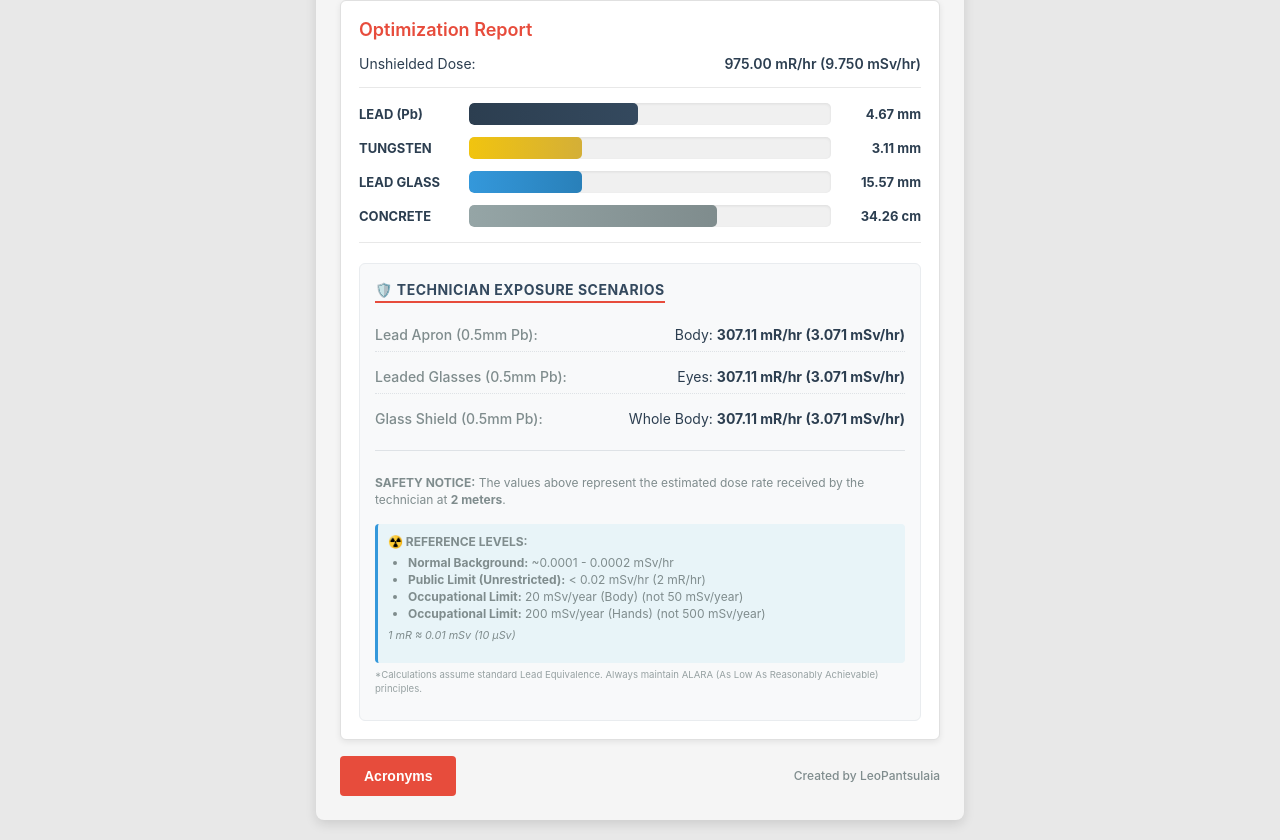
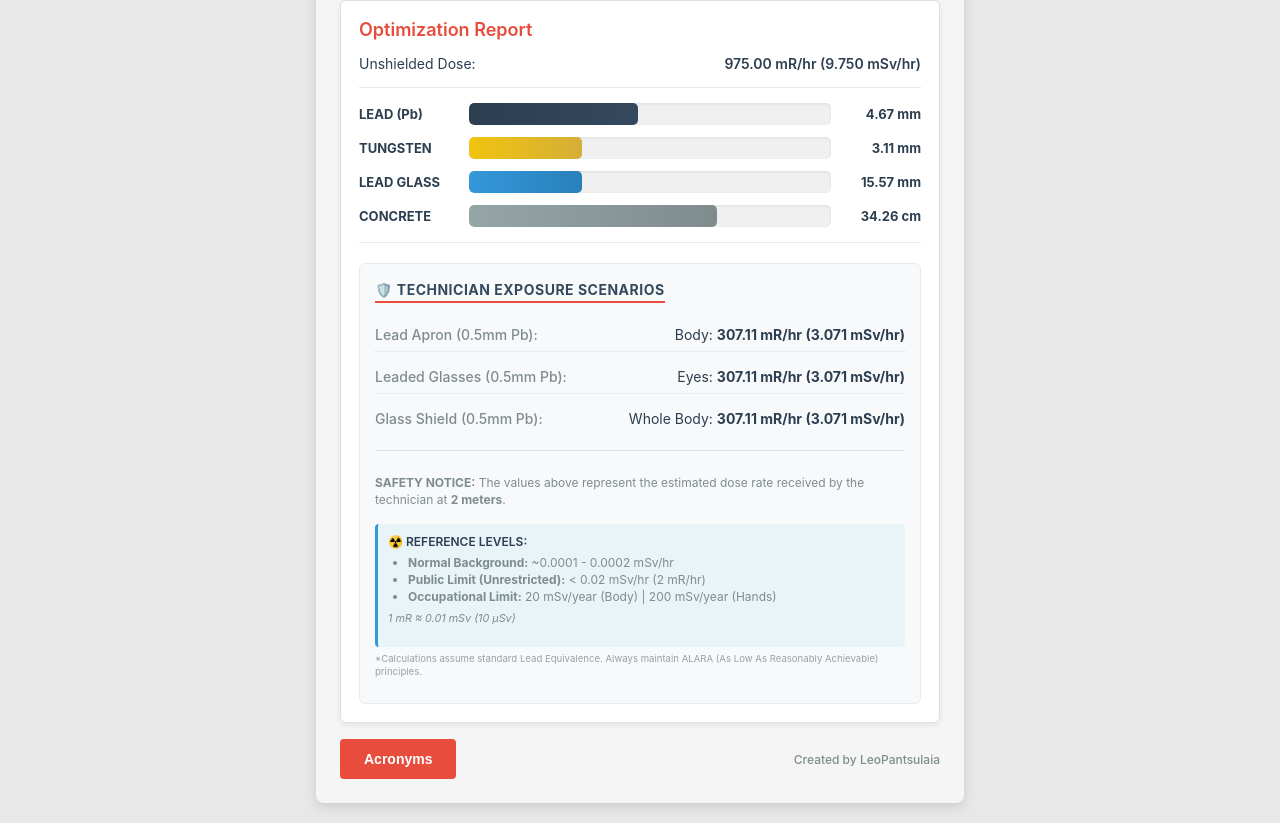
Before and after one commit to leopantsulaia/physics-flex, a React (Create React App) app: page / in a window 1280 px wide. Shown: the part 359-1199 px from the top of the page. Built offline with nearby package versions, Linux system fonts and the light colour scheme.

Commit message:
feat: Implement new ShieldingResults component to display optimization reports and safety scenarios.

```diff
--- a/src/components/ShieldingCalculator/ShieldingCalculator.module.scss
+++ /dev/null
@@ -1,61 +0,0 @@
-// ShieldingCalculator.module.scss
-$primary-color: #d32f2f;
-$background-light: #f4f4f4;
-$border-color: #333;
-$text-color: #333;
-$secondary-text: #999;
-
-.container {
-  font-family: "Arial", sans-serif;
-  max-width: 600px;
-  margin: 20px auto;
-  border: 2px solid $border-color;
-  padding: 20px;
-  background-color: $background-light;
-  position: relative;
-  box-shadow: 0 2px 8px rgba(0, 0, 0, 0.1);
-}
-
-.title {
-  border-bottom: 2px solid $primary-color;
-  padding-bottom: 10px;
-  color: $text-color;
-  margin: 0 0 20px 0;
-  font-size: 24px;
-  font-weight: 600;
-}
-
-.grid {
-  display: grid;
-  gap: 15px;
-  margin-top: 20px;
-}
-
-.disclaimer {
-  font-size: 10px;
-  color: $secondary-text;
-  margin-top: 20px;
-  text-align: center;
-  line-height: 1.5;
-  font-weight: 500;
-}
-
-.footer {
-  position: absolute;
-  bottom: 10px;
-  right: 15px;
-  font-size: 11px;
-  color: $secondary-text;
-  font-weight: 500;
-}
-
-@media (max-width: 640px) {
-  .container {
-    margin: 10px;
-    padding: 15px;
-  }
-
-  .title {
-    font-size: 20px;
-  }
-}
--- a/src/components/ShieldingResults/ShieldingResults.js
+++ b/src/components/ShieldingResults/ShieldingResults.js
@@ -103,17 +103,15 @@ export const ShieldingResults = ({ results, distance }) => {
             <strong>SAFETY NOTICE:</strong> The values above represent the estimated dose rate
             received by the technician at <strong>{distance} meters</strong>.
           </p>
-          <div style={{ marginTop: '15px', padding: '10px', background: '#e8f4f8', borderRadius: '4px', borderLeft: '3px solid #3498db' }}>
-            <strong>☢️ REFERENCE LEVELS:</strong>
-            <ul style={{ margin: '5px 0 0 20px', padding: 0 }}>
+          <div className={styles.referenceLevels}>
+            <span className={styles.referenceTitle}>☢️ REFERENCE LEVELS:</span>
+            <ul className={styles.referenceList}>
               <li><strong>Normal Background:</strong> ~0.0001 - 0.0002 mSv/hr</li>
               <li><strong>Public Limit (Unrestricted):</strong> &lt; 0.02 mSv/hr (2 mR/hr)</li>
-              <li><strong>Occupational Limit:</strong> 20 mSv/year (Body) (not 50 mSv/year) </li>
-              <li><strong>Occupational Limit:</strong> 200 mSv/year (Hands) (not 500 mSv/year)</li>
-
+              <li><strong>Occupational Limit:</strong> 20 mSv/year (Body) | 200 mSv/year (Hands)</li>
             </ul>
-            <p style={{ marginTop: '5px', fontSize: '0.9em' }}>
-              <em>1 mR ≈ 0.01 mSv (10 µSv)</em>
+            <p className={styles.conversionNote}>
+              1 mR ≈ 0.01 mSv (10 µSv)
             </p>
           </div>
           <p style={{ fontSize: '0.8em', opacity: 0.8, marginTop: '5px' }}>
--- a/src/components/ShieldingResults/ShieldingResults.module.css
+++ b/src/components/ShieldingResults/ShieldingResults.module.css
@@ -185,3 +185,30 @@
   color: #7f8c8d;
   line-height: 1.4;
 }
+
+.referenceLevels {
+  margin-top: 15px;
+  padding: 10px;
+  background: #e8f4f8;
+  border-radius: 4px;
+  border-left: 3px solid #3498db;
+}
+
+.referenceTitle {
+  font-weight: 600;
+  color: #2c3e50;
+  margin-bottom: 5px;
+  display: block;
+}
+
+.referenceList {
+  margin: 5px 0 0 20px;
+  padding: 0;
+}
+
+.conversionNote {
+  margin-top: 5px;
+  font-size: 0.9em;
+  font-style: italic;
+  color: #7f8c8d;
+}
--- a/src/components/ShieldingResults/ShieldingResults.module.scss
+++ /dev/null
@@ -1,119 +0,0 @@
-// ShieldingResults.module.scss
-$primary-color: #d32f2f;
-$border-color: #999;
-$background-white: #fff;
-$background-dark: #333;
-$background-concrete: #777;
-$text-color: #333;
-
-.resultsBox {
-  background-color: $background-white;
-  border: 1px solid $border-color;
-  padding: 15px;
-  margin-top: 20px;
-  border-radius: 4px;
-}
-
-.heading {
-  margin: 0 0 15px 0;
-  color: $primary-color;
-  font-size: 18px;
-  font-weight: 600;
-}
-
-.resultRow {
-  display: flex;
-  justify-content: space-between;
-  margin-bottom: 10px;
-  font-size: 14px;
-  color: $text-color;
-
-  strong {
-    font-weight: 600;
-    color: $text-color;
-  }
-}
-
-.divider {
-  border: none;
-  border-top: 1px solid $border-color;
-  margin: 15px 0;
-}
-
-.shieldingSection {
-  margin-top: 15px;
-}
-
-.subHeading {
-  margin: 0 0 10px 0;
-  font-size: 14px;
-  font-weight: 600;
-  color: $text-color;
-}
-
-.shieldingRow {
-  display: flex;
-  align-items: center;
-  gap: 10px;
-  margin-bottom: 12px;
-
-  &:last-child {
-    margin-bottom: 0;
-  }
-}
-
-.shieldingLabel {
-  width: 100px;
-  font-weight: bold;
-  font-size: 13px;
-  color: $text-color;
-}
-
-.progressBarContainer {
-  flex-grow: 1;
-  background-color: #ddd;
-  height: 20px;
-  position: relative;
-  border-radius: 2px;
-  overflow: hidden;
-}
-
-.progressBar {
-  background-color: $background-dark;
-  height: 100%;
-  transition: width 0.3s ease;
-}
-
-.progressBarConcrete {
-  background-color: $background-concrete;
-  height: 100%;
-  transition: width 0.3s ease;
-}
-
-.shieldingValue {
-  width: 80px;
-  text-align: right;
-  font-weight: bold;
-  font-size: 13px;
-  color: $text-color;
-}
-
-@media (max-width: 480px) {
-  .resultsBox {
-    padding: 12px;
-  }
-
-  .shieldingRow {
-    gap: 8px;
-  }
-
-  .shieldingLabel {
-    width: 80px;
-    font-size: 12px;
-  }
-
-  .shieldingValue {
-    width: 70px;
-    font-size: 12px;
-  }
-}
```
Also changed, not shown: src/components/ShieldingControls/ShieldingControls.module.scss (deleted, +0 -67 lines).
